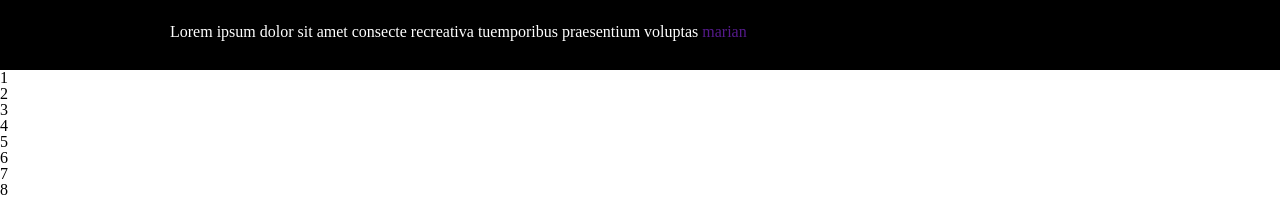
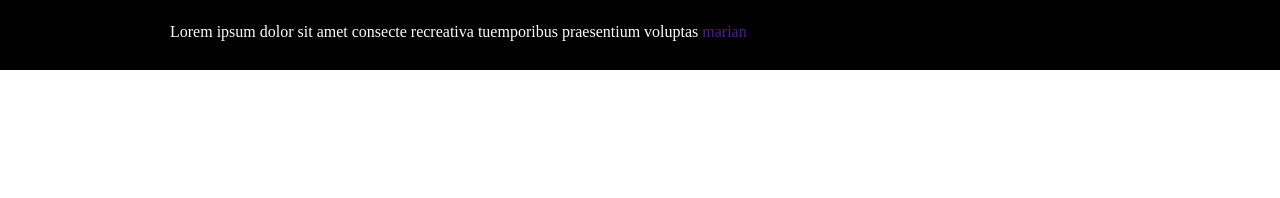
Before and after one commit to ramzespirveli/lesson9, a plain HTML site: page index.html in a window 1280 px wide. Shown: the part 2319-2517 px from the top of the page. After the commit the page ends 2389 px from the top, so only its background shows below. Drawn offline with Linux system fonts and the light colour scheme.

Commit message:
add corect

```diff
--- a/index.html
+++ b/index.html
@@ -164,16 +164,5 @@
                 <p class="foter-end">Lorem ipsum dolor sit amet consecte recreativa tuemporibus praesentium voluptas <a href=""> marian</a></p>
             </div>
     </footer>
-    <div class="grou">
-        <div class="itam">1</div>
-        <div class="itam">2</div>
-        <div class="itam">3</div>
-        <div class="itam">4</div>
-        <div class="itam">5</div>
-        <div class="itam">6</div>
-        <div class="itam">7</div>
-        <div class="itam">8</div>
-        <div class="itam">9</div>
-    </div>
 </body>
 </html>
```
